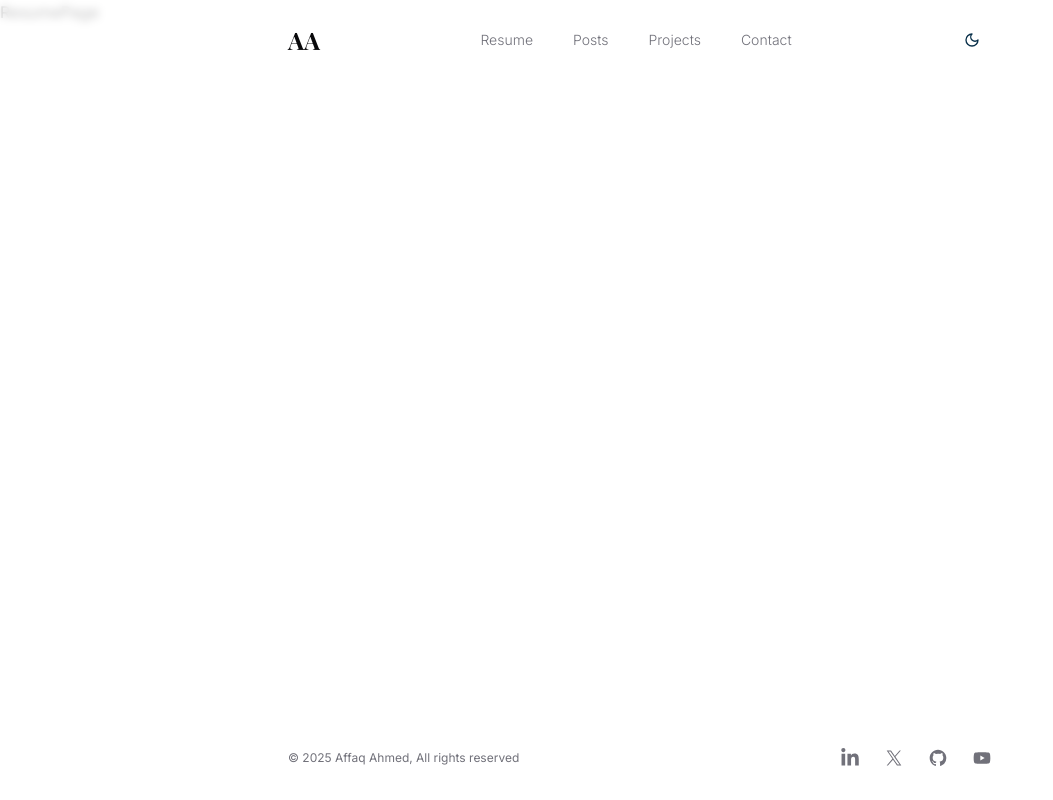
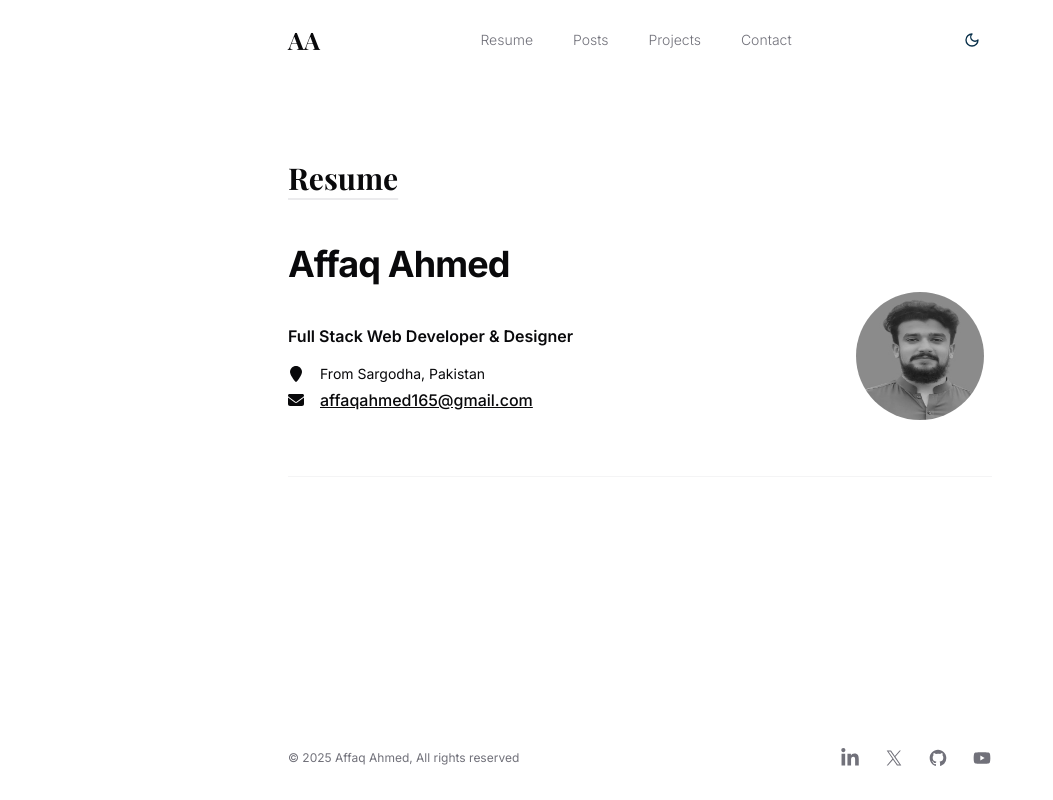
Before and after one commit to Affaq-Ahmed/Portfolio, a Next.js app: page /resume in a window 1280 px wide. Shown: the whole page, without its empty margins (0-1053 px from the left). Built offline with nearby package versions, Linux system fonts and the light colour scheme; a web font is replaced by a local one.

Commit message:
feat: add ResumePage component with introduction and separator, and update styles

```diff
--- a/app/globals.css
+++ b/app/globals.css
@@ -105,6 +105,10 @@ body {
     @apply font-serif text-3xl font-bold underline decoration-border/75 decoration-2 underline-offset-8;
   }
 
+  .title-name{
+    @apply font-sans text-4xl leading-10 tracking-tight font-bold underline decoration-border/75 decoration-2 underline-offset-8;
+  }
+
   .prose pre {
     @apply overflow-x-auto rounded-lg bg-accent px-5 py-4 text-sm;
   }
--- a/app/resume/page.tsx
+++ b/app/resume/page.tsx
@@ -1,5 +1,16 @@
+import ResumeIntro from '@/components/resume/intro';
+import Separator from '@/components/resume/separator';
 import React from 'react';
 
 export default function ResumePage() {
-  return <div>ResumePage</div>;
+  return (
+    <section className='pb-24 pt-40'>
+      <div className='container max-w-3xl'>
+        <h1 className='title mb-12'>Resume</h1>
+
+        <ResumeIntro />
+        <Separator />
+      </div>
+    </section>
+  );
 }
--- /dev/null
+++ b/components/resume/intro.tsx
@@ -0,0 +1,43 @@
+import { FaEnvelope, FaLocationPin } from 'react-icons/fa6';
+import React from 'react';
+import Image from 'next/image';
+
+export default function ResumeIntro() {
+  return (
+    <section className='flex w-full flex-col items-start gap-y-8 sm:gap-y-10'>
+      <h1 className='title-name no-underline'>Affaq Ahmed</h1>
+
+      <div className='flex w-full flex-col gap-y-4'>
+        <h5 className='text-base font-semibold'>
+          Full Stack Web Developer & Designer
+        </h5>
+
+        <div className='flex w-full justify-between'>
+          <div className='flex flex-col gap-1'>
+            <p className='flex items-center gap-4 text-sm'>
+              <FaLocationPin size={16} /> From Sargodha, Pakistan
+            </p>
+            <p className='flex items-center gap-4 text-sm'>
+              <FaEnvelope size={16} />{' '}
+              <a
+                href='mailto:affaqahmed165@gmail.com'
+                className='text-base font-medium underline hover:text-muted-foreground'
+              >
+                affaqahmed165@gmail.com
+              </a>
+            </p>
+          </div>
+
+          <Image
+            src='/images/authors/Affaq.jpeg'
+            alt={`Affaq Ahmed's profile picture`}
+            width={100}
+            height={100}
+            className='-mt-4 h-24 w-24 rounded-full border-8 border-white grayscale hover:border-green-400 sm:-mt-20 sm:h-36 sm:w-36'
+            priority
+          />
+        </div>
+      </div>
+    </section>
+  );
+}
--- /dev/null
+++ b/components/resume/separator.tsx
@@ -0,0 +1,9 @@
+import React from 'react'
+
+const Separator = () => {
+  return (
+    <hr className='my-12 border-muted' />
+  )
+}
+
+export default Separator
--- a/package.json
+++ b/package.json
@@ -58,6 +58,7 @@
     "react-dom": "^19.0.0",
     "react-email": "^3.0.6",
     "react-hook-form": "^7.54.2",
+    "react-icons": "^5.4.0",
     "react-resizable-panels": "^2.1.7",
     "recharts": "^2.15.0",
     "resend": "^4.0.1",
```
Also changed, not shown: 1 other file (tests, documents, lock files or other folders).
